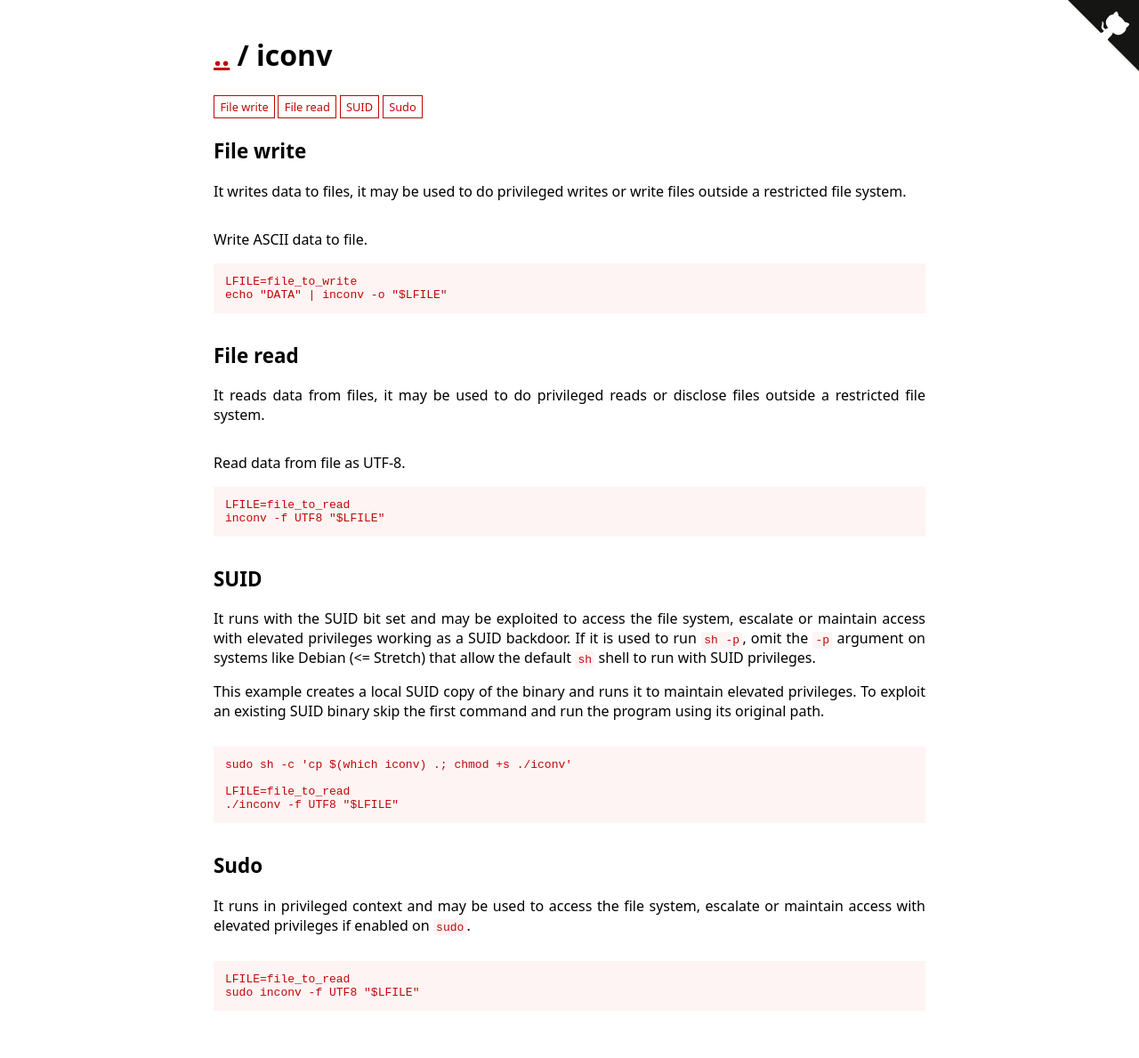
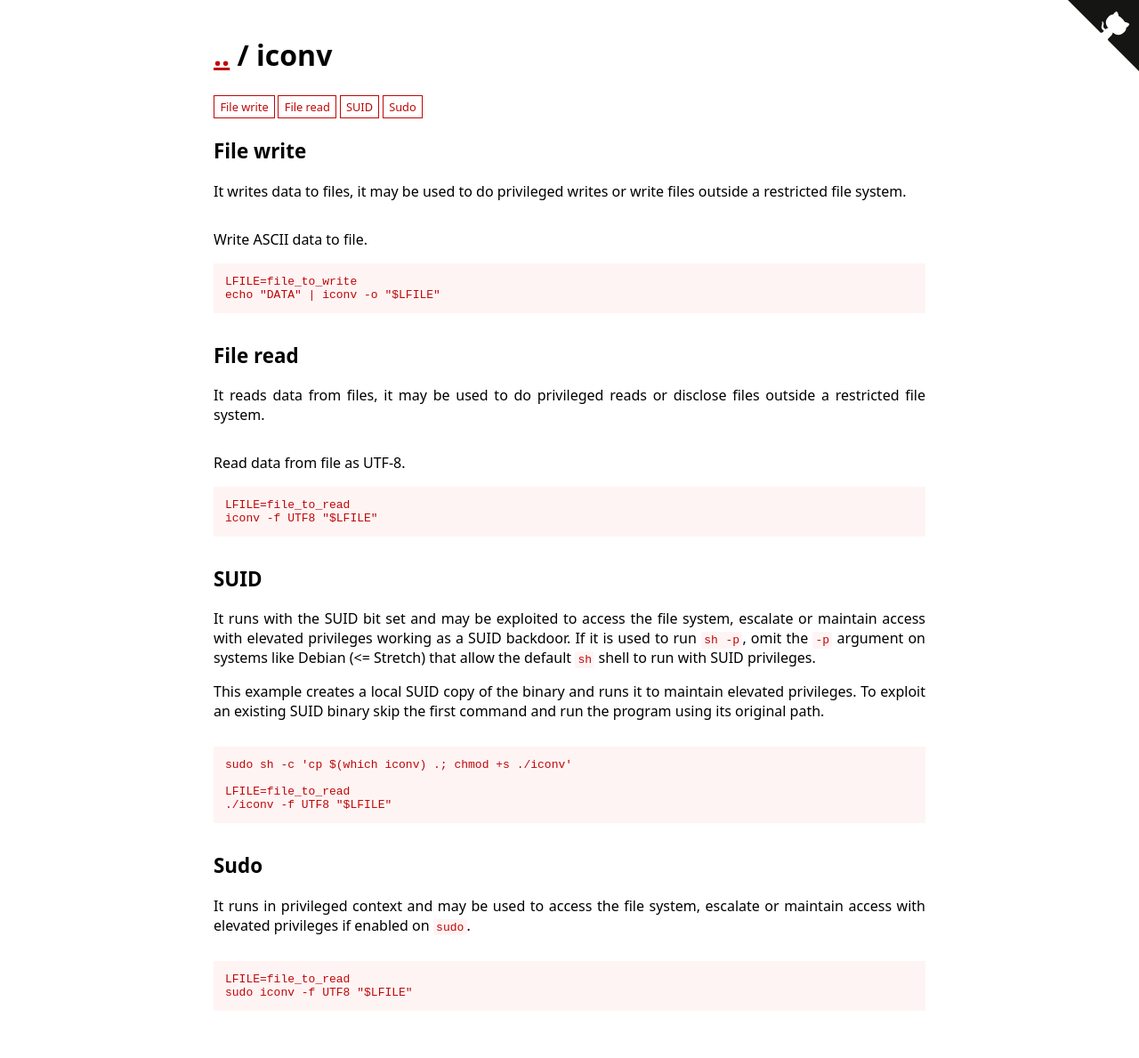
Before and after one commit to GTFOBins/GTFOBins.github.io, a Jekyll site: the page built from _gtfobins/iconv.md, in a window 1280 px wide. Shown: the whole page at 89% size. Built offline with Jekyll 4.4.1, drawn with Linux system fonts in a browser that asks for light colours.

Commit message:
Fix iconv bin name

```diff
--- a/_gtfobins/iconv.md
+++ b/_gtfobins/iconv.md
@@ -4,18 +4,18 @@ functions:
     - description: Write ASCII data to file.
       code: |
         LFILE=file_to_write
-        echo "DATA" | inconv -o "$LFILE"
+        echo "DATA" | iconv -o "$LFILE"
   file-read:
     - description: Read data from file as UTF-8.
       code: |
         LFILE=file_to_read
-        inconv -f UTF8 "$LFILE"
+        iconv -f UTF8 "$LFILE"
   suid:
     - code: |
         LFILE=file_to_read
-        ./inconv -f UTF8 "$LFILE"
+        ./iconv -f UTF8 "$LFILE"
   sudo:
     - code: |
         LFILE=file_to_read
-        sudo inconv -f UTF8 "$LFILE"
+        sudo iconv -f UTF8 "$LFILE"
 ---
```
